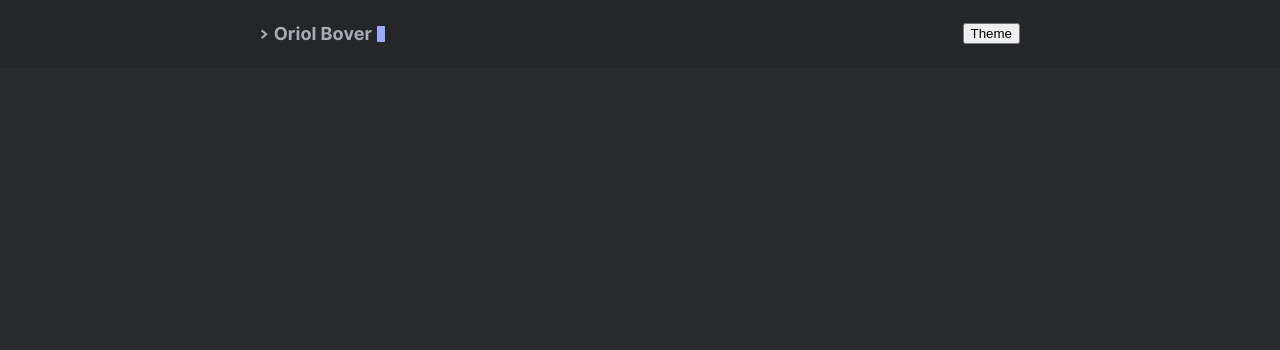
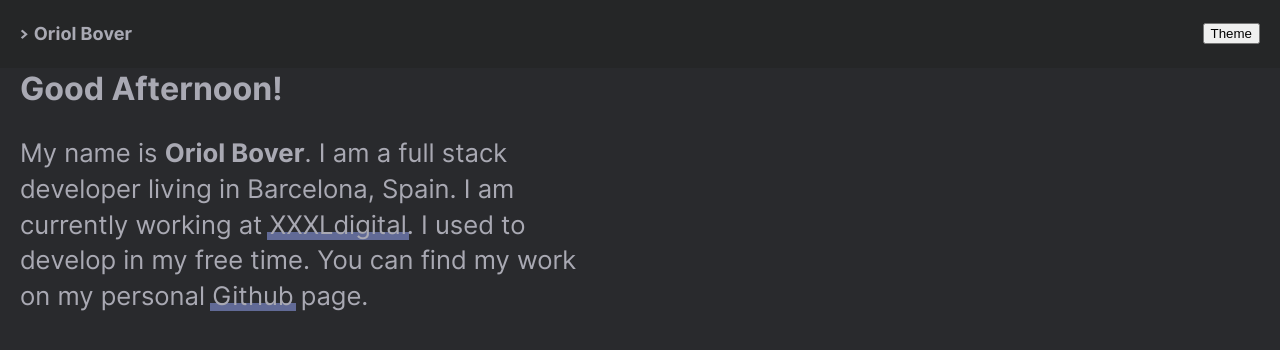
Before and after one commit to boversauros/oriolbover, a Next.js app: page / in a window 1280 px wide. Shown: the top 350 px of the page. Built offline with nearby package versions, Linux system fonts and the light colour scheme.

Commit message:
first introduction idea

```diff
--- a/components/Header.js
+++ b/components/Header.js
@@ -1,12 +1,14 @@
 import style from 'styles/components/header.module.css'
+import classnames from 'classnames'
 import useTheme from 'lib/useTheme'
 
 export default function Header() {
   const { toggleTheme } = useTheme()
+  const innerClasses = classnames(style.inner, 'container')
 
   return (
     <header className={style.header}>
-      <div className={style.inner}>
+      <div className={innerClasses}>
         <div className={style.logo}>
           <span className={style.mark}>{'>'}</span>
           <span className={style.text}> Oriol Bover</span>
--- /dev/null
+++ b/components/Introduction.js
@@ -0,0 +1,35 @@
+import React from 'react'
+import useSalute from 'lib/useSalute'
+import style from 'styles/components/introduction.module.css'
+
+export default function Introduction() {
+  const salute = useSalute()
+
+  return (
+    <section className="container">
+      <h1>{salute}</h1>
+      <p className={style.iParagraph}>
+        My name is <strong>Oriol Bover</strong>. I am a full stack developer
+        living in Barcelona, Spain. I am currently working at{' '}
+        <a
+          href="https://www.xxxl.digital"
+          target="_blank"
+          rel="noreferrer"
+          className={style.iLink}
+        >
+          XXXLdigital
+        </a>
+        . I used to develop in my free time. You can find my work on my personal{' '}
+        <a
+          href="https://www.github.com/boversauros"
+          target="_blank"
+          rel="noreferrer"
+          className={style.iLink}
+        >
+          Github
+        </a>{' '}
+        page.
+      </p>
+    </section>
+  )
+}
--- /dev/null
+++ b/lib/useSalute.js
@@ -0,0 +1,20 @@
+import { useEffect, useState } from 'react'
+const hour = new Date().getHours()
+
+const useSalute = () => {
+  const [salute, setSalute] = useState('Hello world')
+
+  useEffect(() => {
+    if (hour > 5 && hour <= 12) {
+      setSalute('Good Morning!')
+    } else if (hour > 12 && hour <= 18) {
+      setSalute('Good Afternoon!')
+    } else {
+      setSalute('Good Evening!')
+    }
+  }, [])
+
+  return salute
+}
+
+export default useSalute
--- a/package.json
+++ b/package.json
@@ -8,6 +8,7 @@
     "start": "next start"
   },
   "dependencies": {
+    "classnames": "^2.2.6",
     "next": "9.5.2",
     "prop-types": "^15.7.2",
     "react": "16.13.1",
--- a/pages/index.js
+++ b/pages/index.js
@@ -1,5 +1,6 @@
 import Head from 'next/head'
 import Header from 'components/Header'
+import Introduction from 'components/Introduction'
 
 export default function Home() {
   return (
@@ -9,6 +10,9 @@ export default function Home() {
         <link rel="icon" href="/favicon.ico" />
       </Head>
       <Header />
+      <main className="content">
+        <Introduction />
+      </main>
     </div>
   )
 }
--- a/styles/components/header.module.css
+++ b/styles/components/header.module.css
@@ -4,7 +4,7 @@
   align-items: center;
   justify-content: space-between;
   position: relative;
-  padding: 20px;
+  padding: 1.25rem;
   transition: background 0.2s linear;
 }
 
@@ -13,7 +13,6 @@
   align-items: center;
   justify-content: space-between;
   margin: 0 auto;
-  width: 760px;
   max-width: 100%;
 }
 
--- /dev/null
+++ b/styles/components/introduction.module.css
@@ -0,0 +1,37 @@
+.iParagraph {
+  font-size: 1.6rem;
+  font-weight: 300;
+  line-height: 1.4;
+  max-width: 35rem;
+}
+
+.iLink {
+  text-decoration: none;
+  position: relative;
+}
+
+.iLink:after {
+  content: '';
+  position: absolute;
+  z-index: -1;
+  top: 75%;
+  left: -0.1em;
+  right: -0.1em;
+  bottom: 0;
+  transition: top 200ms cubic-bezier(0, 0.8, 0.13, 1);
+  opacity: 0.5;
+  background-color: var(--primary);
+}
+
+.iLink:hover::after {
+  content: '';
+  position: absolute;
+  z-index: -1;
+  top: 0%;
+  left: -0.1em;
+  right: -0.1em;
+  bottom: 0;
+  transition: top 200ms cubic-bezier(0, 0.8, 0.13, 1);
+  opacity: 0.5;
+  background-color: var(--primary);
+}
--- a/styles/globals.css
+++ b/styles/globals.css
@@ -40,21 +40,22 @@ h3,
 h4,
 h5,
 h6 {
+  margin: 0 0 10px;
   display: flex;
   align-items: center;
   line-height: 1.3;
 }
 
 h1 {
-  font-size: 2.625rem;
+  font-size: 2rem;
 }
 
 h2 {
-  font-size: 1.625rem;
+  font-size: 1.4rem;
 }
 
 h3 {
-  font-size: 1.375rem;
+  font-size: 1.15rem;
 }
 
 h4 {
@@ -84,25 +85,59 @@ footer {
   margin-bottom: 50px;
 }
 
-/* Mobile view */
-@media (--phone) {
-  body {
-    font-size: 1rem;
+/* global classes */
+.container {
+  width: 100%;
+  margin-left: auto;
+  margin-right: auto;
+}
+
+.content {
+  padding: 0 20px;
+}
+
+/* small view */
+@media (--sm) {
+  .container {
+    width: 540px;
   }
+}
 
+/* medium view */
+@media (--md) {
   h1 {
-    font-size: 2rem;
+    font-size: 2.625rem;
   }
 
   h2 {
-    font-size: 1.4rem;
+    font-size: 1.625rem;
   }
 
   h3 {
-    font-size: 1.15rem;
+    font-size: 1.375rem;
   }
 
   h4 {
     font-size: 1.125rem;
   }
+
+  .container {
+    width: 720px;
+  }
+
+  .content {
+    margin: 3.125rem;
+  }
 }
+/* large view */
+@media (--lg) {
+  .container {
+    width: 960px;
+  }
+}
+/* extra large view */
+@media (--xl) {
+  .container {
+    width: 1140px;
+  }
+}
--- a/styles/variables.css
+++ b/styles/variables.css
@@ -20,7 +20,7 @@
   --border-color: #dcdcdc;
 }
 
-@custom-media --phone (min-width: 576px);
-@custom-media --tablet (min-width: 768px);
-@custom-media --desktop (min-width: 992px);
-@custom-media --xldesktop (min-width: 1200px);
+@custom-media --sm (min-width: 576px);
+@custom-media --md (min-width: 768px);
+@custom-media --lg (min-width: 992px);
+@custom-media --xl (min-width: 1200px);
```
Also changed, not shown: lib/useMounted.js (renamed from lib/use-mounted.js), 2 other files (tests, documents, lock files or other folders).
